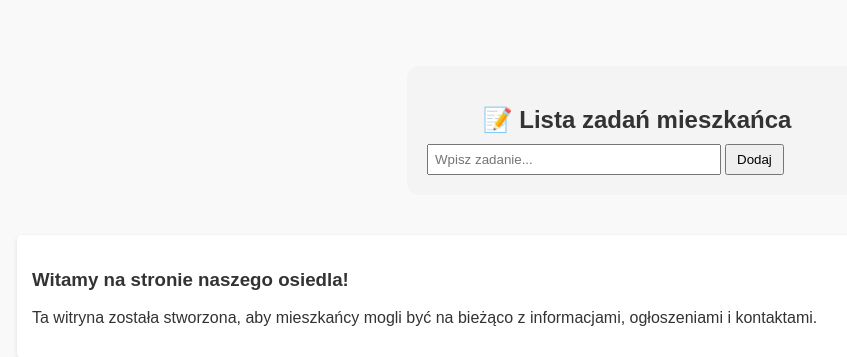
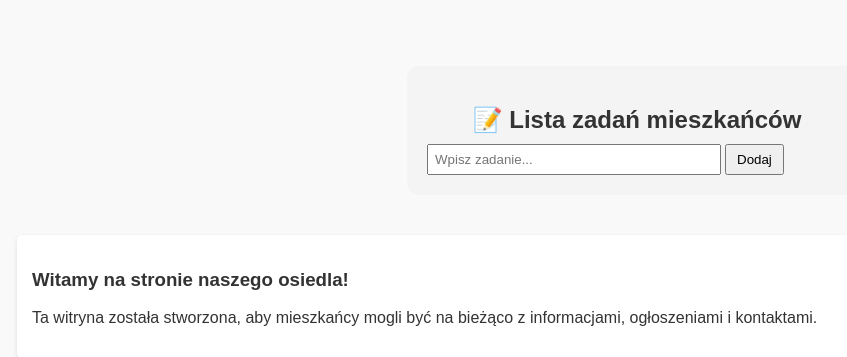
Before and after one commit to Dowierkowicz/Osiedle, a Java web app: page / in a window 1280 px wide. Shown: the part 757-1114 px from the top of the page, without its empty margins (3-850 px from the left). Run offline with Tomcat 11, a stand-in JSP engine, Linux system fonts and the light colour scheme; some libraries are stand-ins or nearby versions.

Commit message:
Update heading to reflect plural 'mieszkańców'

```diff
--- a/Osiedle/src/main/webapp/index.jsp
+++ b/Osiedle/src/main/webapp/index.jsp
@@ -143,7 +143,7 @@
 
                 return (
                     <div className="todo-app">
-                        <h2>📝 Lista zadań mieszkańca </h2>
+                        <h2>📝 Lista zadań mieszkańców </h2>
 
                         <input
                             value={text}
```
